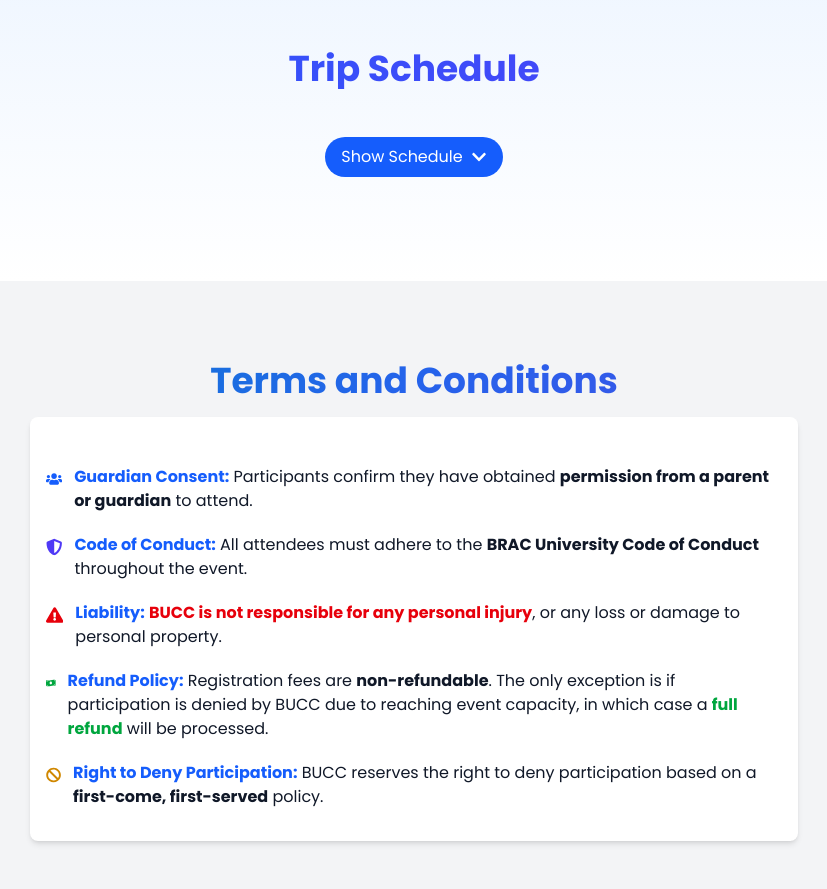
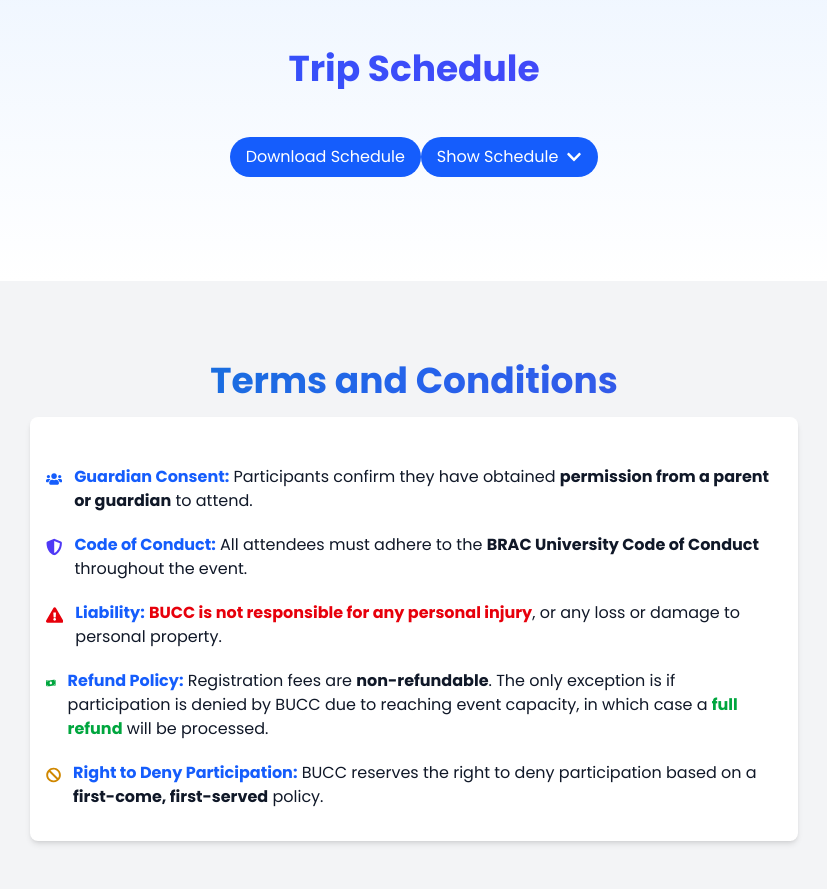
Before and after one commit to hh-abir/bucc-day-trip-2025, a Next.js app: page / in a window 1280 px wide. Shown: the part 3540-4429 px from the top of the page, without its empty margins (226-1053 px from the left). Built offline with nearby package versions, Linux system fonts and the light colour scheme.

Commit message:
added download schedule

```diff
--- a/app/components/Schedule.tsx
+++ b/app/components/Schedule.tsx
@@ -49,7 +49,14 @@
         <h2 className="text-4xl font-extrabold text-center mb-12 bg-gradient-to-r from-blue-600 to-indigo-600 bg-clip-text text-transparent font-platform-bold">
           Trip Schedule
         </h2>
+
         <div className="flex justify-center mb-6">
+<a
+  href="https://drive.google.com/file/d/1AIkSx4FAJwBapOhX2pXwZKKvSLPFBeSL/view?fbclid=IwY2xjawOeNplleHRuA2FlbQIxMQBzcnRjBmFwcF9pZAwzNTA2ODU1MzE3MjgAAR4Q4wukAiSaGbuuF9R9VePjePk4bHpNql8c2tYhg6bGYCKv8NnbHR8asr-yMQ_aem_P3GfELPxmQMZMI0Lr2L4Bw"
+  className="flex items-center gap-2 px-4 py-2 bg-blue-600 text-white rounded-full hover:bg-blue-700 transition"
+>
+  Download Schedule
+</a>
           <button
             onClick={toggleExpanded}
             className="flex items-center gap-2 px-4 py-2 bg-blue-600 text-white rounded-full hover:bg-blue-700 transition"
```
